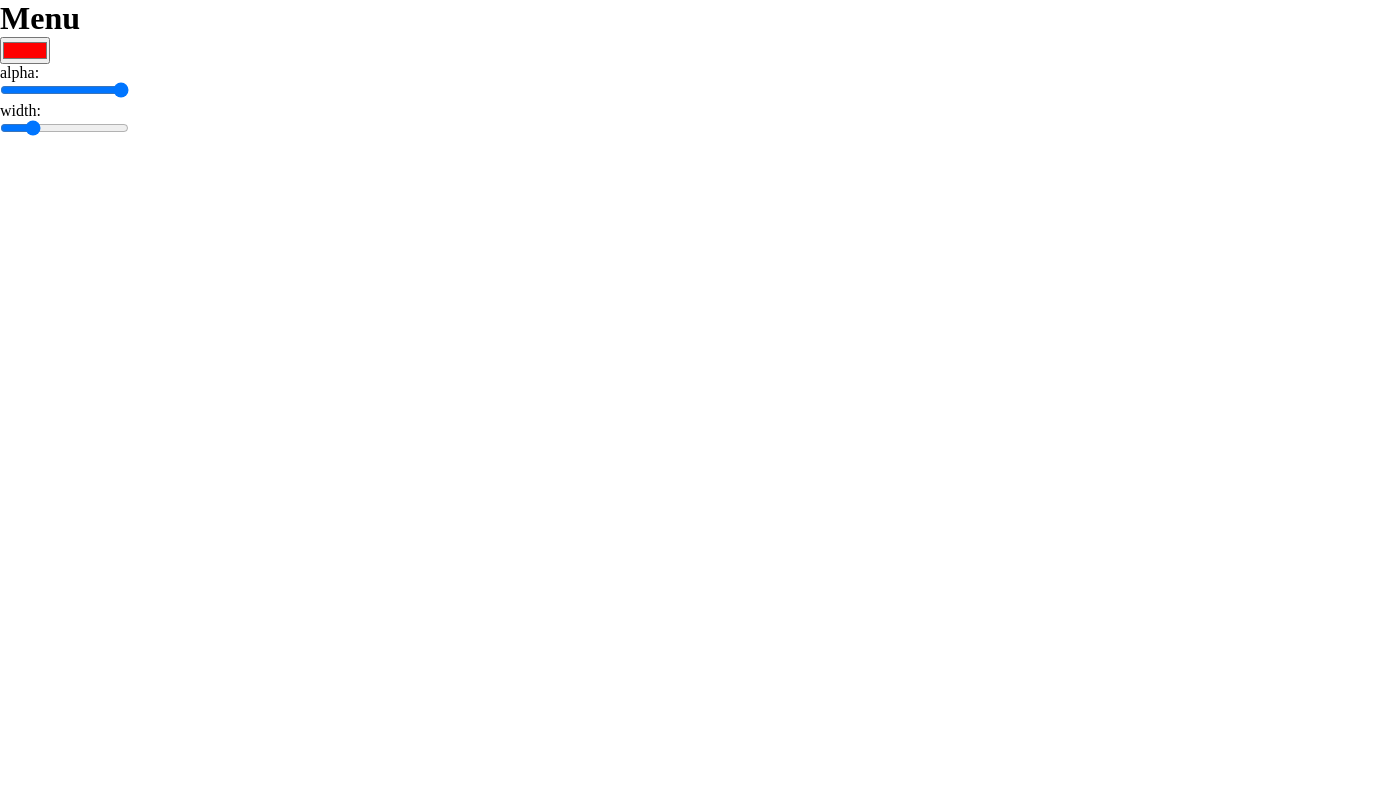
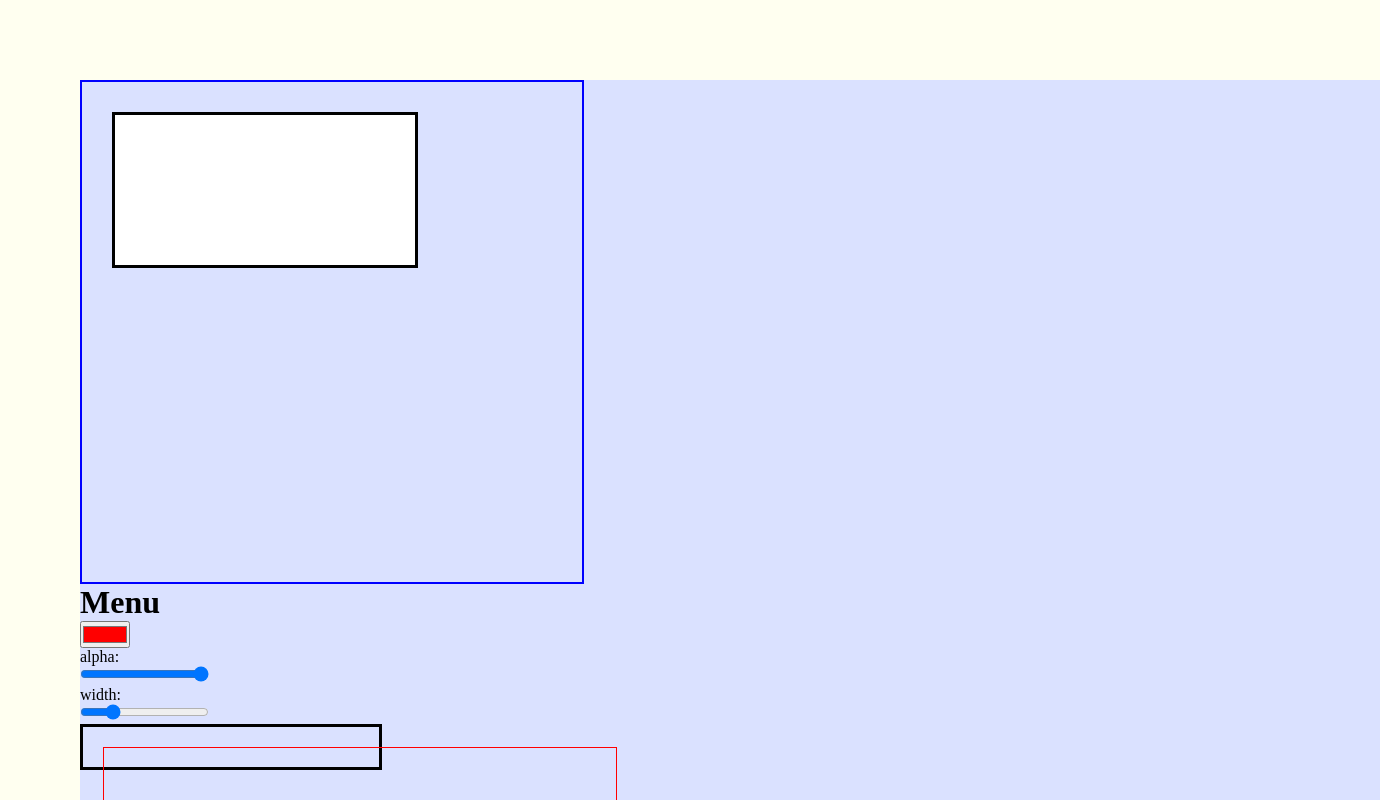
Before and after one commit to jjang4001/myapp, a website built with webpack: page client/src/index.html in a window 1280 px wide. Shown: the top 800 px of the page, 1380 px wide, since content can reach past the window. Built offline with nearby package versions, Linux system fonts and the light colour scheme; what jji421-myapp would draw is missing.

Commit message:
uses basic functionality of canvas viewport

```diff
--- a/client/src/index.html
+++ b/client/src/index.html
@@ -8,6 +8,9 @@
 
 <body>
   <div class="background">
+    <div id="canvas-area">
+      <canvas id="myapp-canvas"></canvas>
+    </div>
     <div class="doodle-menu">
       <h1>Menu</h1>
       <input type="color" id="color-picker" value="#ff0000">
@@ -16,7 +19,9 @@
       <div>width:</div>
       <input type="range" id="width-slider" min="1" max="10" value="3">
     </div>
-    <div id="wasm-message-window"></div>
+    <div style="max-height: 256px;max-width:256px;overflow: scroll; border: solid black; padding: 20px;">
+      <canvas width="512px" height="512px"></canvas>
+    </div>
   </div>
-  </div>
+  <div id="wasm-message-window"></div>
 </body>
--- a/client/src/style.scss
+++ b/client/src/style.scss
@@ -4,18 +4,47 @@
 }
 
 html {
-  height: 100%;
+  max-height: 100%;
+  display: block;
 }
 
 body {
   position: relative;
   height: 100%;
+  overflow: hidden;
+}
+
+.background {
+  display: block;
+  overflow: scroll;
+  overflow-y:scroll;
+  background-color: #dae1ff;
+  width: 1300px;
+  height: 1000px;
+  margin: 30px;
 }
 
 .doodle-menu {
   z-index: 2;
 }
 
+#canvas-area {
+  width: 500px;
+  height: 500px;
+  position: relative;
+  overflow: scroll;
+  border: 2px solid blue;
+}
+
 #myapp-canvas {
-  z-index: 1;
+  position: absolute;
+  background-color: white;
+  // z-index: 1;
+  margin: 30px;
+  border: solid black; // adds 6 px
+  // overflow: scroll;
 }
+
+body{ background-color: ivory; padding:50px; }
+canvas{position:absolute; border:1px solid red;}
+#parent{position:relative; overflow:scroll; width:300px; height:300px; border:2px solid blue; }
```
Also changed, not shown: client/src/app/index.ts (+18 -0 lines), 3 other files.
